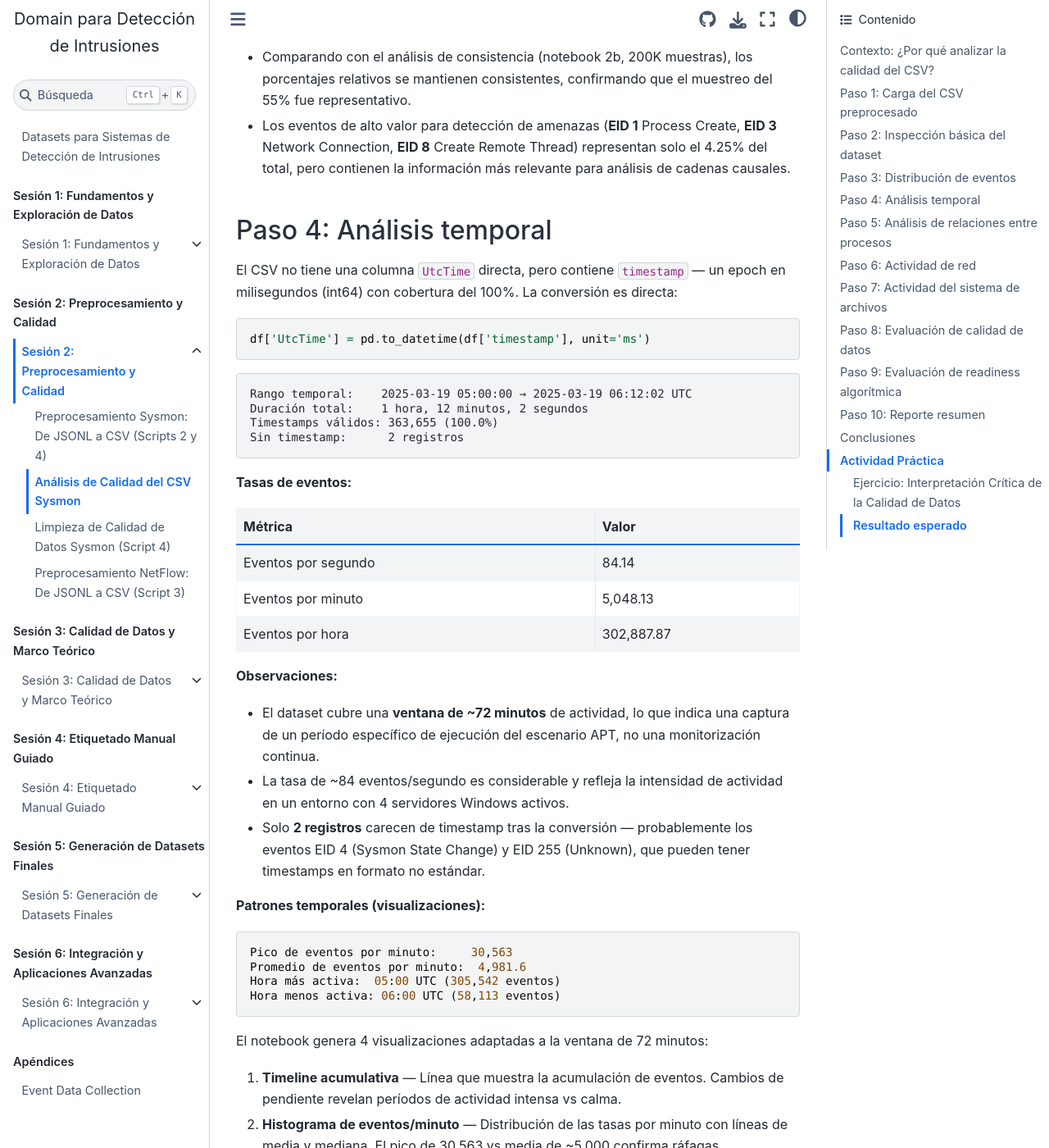
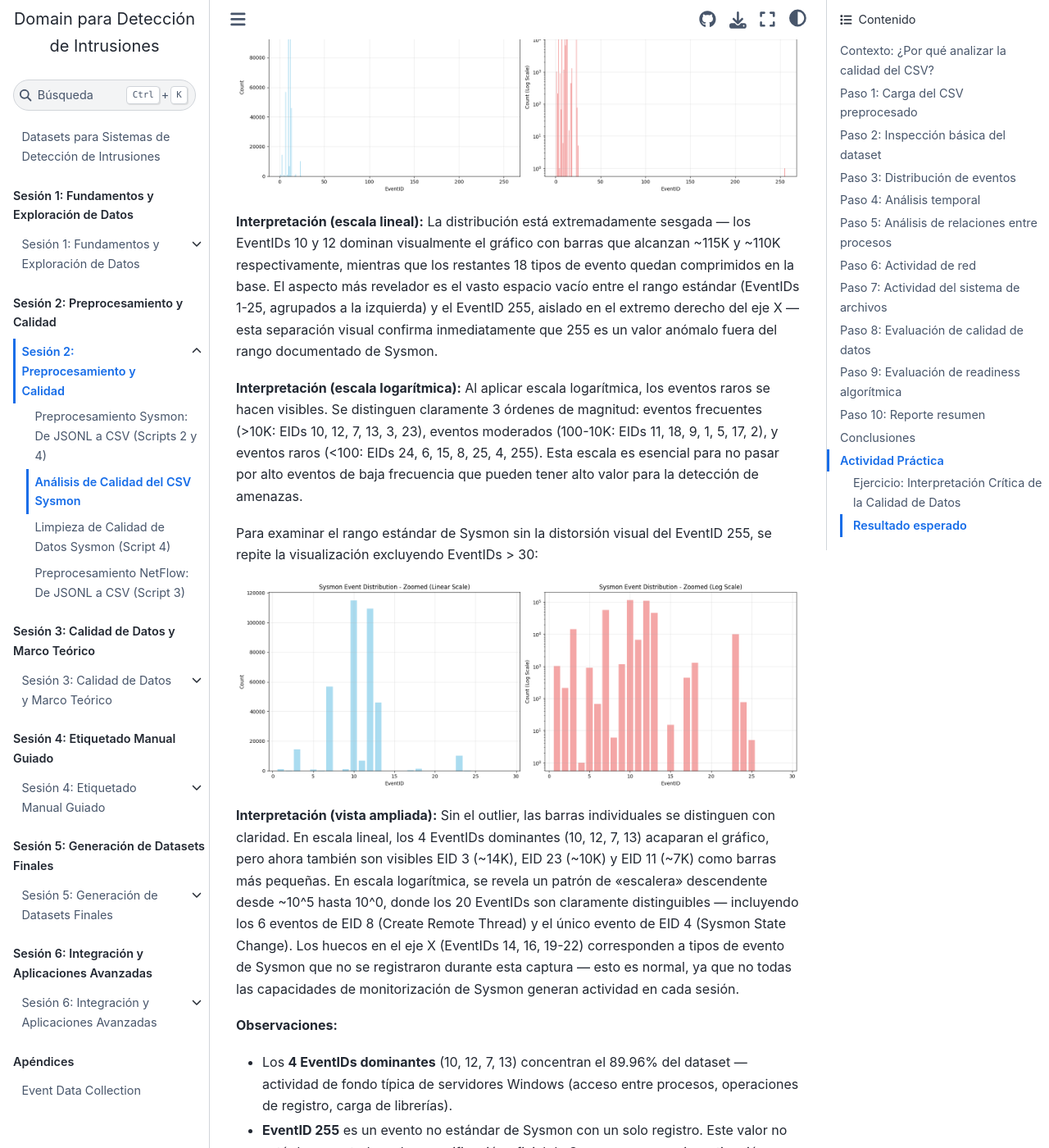
Before and after one commit to ollerenac/curso2026, a Jupyter Book: the page built from sesion-2/2-analisis-calidad-csv.md, in a window 1280 px wide and 1400 px high, scrolled down 7443 px. Shown: the whole window at 82% size. Built offline with Jupyter Book 1.0.4 settings and Sphinx 7.4.7 and the Sphinx Book theme 1.1.4, drawn with Linux system fonts in a browser that asks for light colours; some of the changed text lies outside the part shown.

Commit message:
Add EventID distribution figures with visual analysis to quality section
Co-Authored-By: Claude Opus 4.6 <noreply@anthropic.com>

```diff
--- a/sesion-2/2-analisis-calidad-csv.md
+++ b/sesion-2/2-analisis-calidad-csv.md
@@ -207,12 +207,29 @@ La distribución de los 20 EventIDs en el dataset completo (363,657 registros):
 | 4 | Sysmon State Change | 1 | 0.00% |
 | **255** | **Unknown Event** | **1** | **0.00%** |
 
+### Visualización de la distribución
+
+La siguiente figura muestra la distribución completa de los 20 EventIDs en escala lineal (izquierda) y logarítmica (derecha):
+
+![Distribución de EventIDs de Sysmon — escala lineal y logarítmica](/images/sysmon-eventid-distribution.png)
+
+**Interpretación (escala lineal):** La distribución está extremadamente sesgada — los EventIDs 10 y 12 dominan visualmente el gráfico con barras que alcanzan ~115K y ~110K respectivamente, mientras que los restantes 18 tipos de evento quedan comprimidos en la base. El aspecto más revelador es el vasto espacio vacío entre el rango estándar (EventIDs 1-25, agrupados a la izquierda) y el EventID 255, aislado en el extremo derecho del eje X — esta separación visual confirma inmediatamente que 255 es un valor anómalo fuera del rango documentado de Sysmon.
+
+**Interpretación (escala logarítmica):** Al aplicar escala logarítmica, los eventos raros se hacen visibles. Se distinguen claramente 3 órdenes de magnitud: eventos frecuentes (>10K: EIDs 10, 12, 7, 13, 3, 23), eventos moderados (100-10K: EIDs 11, 18, 9, 1, 5, 17, 2), y eventos raros (<100: EIDs 24, 6, 15, 8, 25, 4, 255). Esta escala es esencial para no pasar por alto eventos de baja frecuencia que pueden tener alto valor para la detección de amenazas.
+
+Para examinar el rango estándar de Sysmon sin la distorsión visual del EventID 255, se repite la visualización excluyendo EventIDs > 30:
+
+![Distribución de EventIDs de Sysmon — rango estándar (1-25), escala lineal y logarítmica](/images/sysmon-eventid-distribution-zoomed.png)
+
+**Interpretación (vista ampliada):** Sin el outlier, las barras individuales se distinguen con claridad. En escala lineal, los 4 EventIDs dominantes (10, 12, 7, 13) acaparan el gráfico, pero ahora también son visibles EID 3 (~14K), EID 23 (~10K) y EID 11 (~7K) como barras más pequeñas. En escala logarítmica, se revela un patrón de "escalera" descendente desde ~10^5 hasta 10^0, donde los 20 EventIDs son claramente distinguibles — incluyendo los 6 eventos de EID 8 (Create Remote Thread) y el único evento de EID 4 (Sysmon State Change). Los huecos en el eje X (EventIDs 14, 16, 19-22) corresponden a tipos de evento de Sysmon que no se registraron durante esta captura — esto es normal, ya que no todas las capacidades de monitorización de Sysmon generan actividad en cada sesión.
+
 **Observaciones:**
 
 - Los **4 EventIDs dominantes** (10, 12, 7, 13) concentran el 89.96% del dataset — actividad de fondo típica de servidores Windows (acceso entre procesos, operaciones de registro, carga de librerías).
 - **EventID 255** es un evento no estándar de Sysmon con un solo registro. Este valor no está documentado en la especificación oficial de Sysmon y merece investigación — podría ser un error de parsing, un evento de error de Sysmon, o un artefacto del preprocesamiento.
 - Comparando con el análisis de consistencia (notebook 2b, 200K muestras), los porcentajes relativos se mantienen consistentes, confirmando que el muestreo del 55% fue representativo.
 - Los eventos de alto valor para detección de amenazas (**EID 1** Process Create, **EID 3** Network Connection, **EID 8** Create Remote Thread) representan solo el 4.25% del total, pero contienen la información más relevante para análisis de cadenas causales.
+- La escala logarítmica es imprescindible para el análisis exploratorio de datos de telemetría: la distribución de EventIDs sigue un patrón de ley de potencias donde unos pocos tipos dominan y la mayoría son raros pero informativos.
 
 ## Paso 4: Análisis temporal
 
```
Also changed, not shown: images/sysmon-eventid-distribution-zoomed.png (added), images/sysmon-eventid-distribution.png (added).
